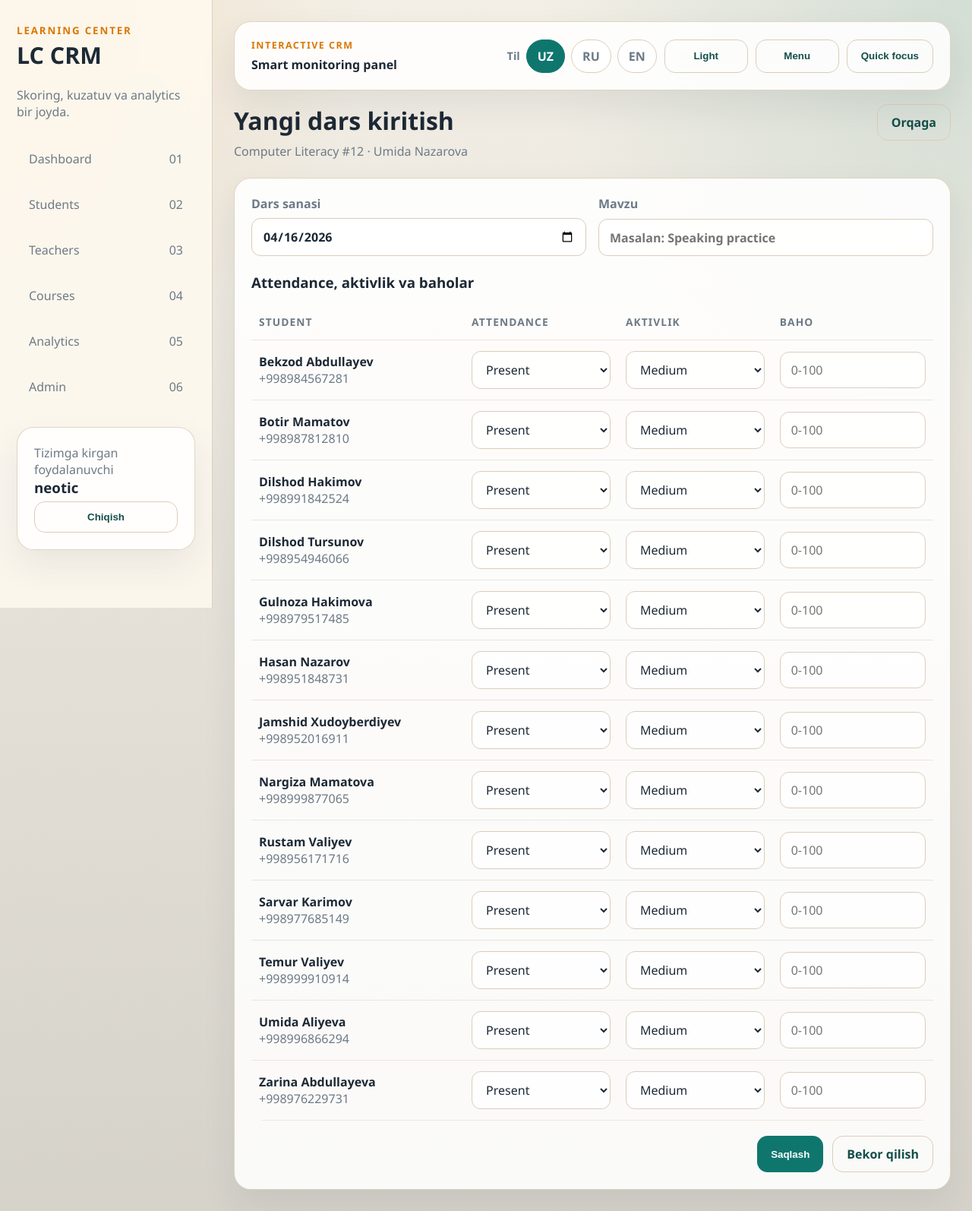
After one commit to neotics/lc_crm, a Django app: page /courses/60/lessons/new/ in a window 1280 px wide. The commit adds this page. Shown: the whole page at 76% size. Run offline with Django 5.2, Linux system fonts and the light colour scheme; a user stored in the database is signed in; data comes from the database, SQL or seed files in the repository.

Commit message:
Add teacher lesson recording workflow

```diff
--- a/crm/admin.py
+++ b/crm/admin.py
@@ -77,8 +77,8 @@ class LessonAdmin(admin.ModelAdmin):
 
 @admin.register(Attendance)
 class AttendanceAdmin(admin.ModelAdmin):
-    list_display = ("student", "lesson", "status")
-    list_filter = ("status", "lesson__course")
+    list_display = ("student", "lesson", "status", "participation")
+    list_filter = ("status", "participation", "lesson__course")
 
 
 @admin.register(Grade)
--- a/crm/views.py
+++ b/crm/views.py
@@ -1,4 +1,5 @@
 from django.conf import settings
+from django.contrib import messages
 from django.contrib.auth import authenticate, get_user_model
 from django.contrib.auth.mixins import LoginRequiredMixin
 from django.contrib.auth.views import LoginView
@@ -6,14 +7,16 @@ from django.core.exceptions import PermissionDenied
 from django.db import connection
 from django.db.models import Avg, Count, DecimalField, ExpressionWrapper, F, Q, Sum, Value
 from django.db.models.functions import Coalesce
-from django.shortcuts import get_object_or_404
+from django.shortcuts import get_object_or_404, redirect
+from django.utils import timezone
+from django.utils.dateparse import parse_date
 from django.views.generic import DetailView, ListView, TemplateView
 from rest_framework import generics
 from rest_framework.response import Response
 from rest_framework.views import APIView
 
 from .ml import load_model_artifact
-from .models import Course, Enrollment, Payment, Student, StudentScore, Teacher, TeacherScore
+from .models import Attendance, Course, Enrollment, Grade, Lesson, Payment, Student, StudentScore, Teacher, TeacherScore
 from .roles import (
     filter_courses_for_user,
     filter_students_for_user,
@@ -346,6 +349,174 @@ class CourseDetailView(CRMAccessMixin, DetailView):
         return context
 
 
+class LessonRecordView(CRMAccessMixin, TemplateView):
+    template_name = "crm/lessons/record.html"
+
+    def get_course(self):
+        queryset = filter_courses_for_user(Course.objects.select_related("teacher"), self.request.user)
+        return get_object_or_404(queryset, pk=self.kwargs["course_pk"])
+
+    def get_lesson(self, course):
+        lesson_pk = self.kwargs.get("lesson_pk")
+        if not lesson_pk:
+            return None
+        return get_object_or_404(Lesson.objects.filter(course=course), pk=lesson_pk)
+
+    def get_enrollments(self, course):
+        return course.enrollments.filter(status=Enrollment.Status.ACTIVE).select_related("student").order_by(
+            "student__full_name"
+        )
+
+    def get_context_data(self, **kwargs):
+        context = super().get_context_data(**kwargs)
+        course = kwargs.get("course") or self.get_course()
+        lesson = kwargs.get("lesson")
+        if lesson is None and "lesson" not in kwargs:
+            lesson = self.get_lesson(course)
+        rows = kwargs.get("rows") or self.build_rows(course, lesson)
+        context.update(
+            {
+                "course": course,
+                "lesson": lesson,
+                "lesson_date": self.format_lesson_date(
+                    kwargs.get("lesson_date") or (lesson.date if lesson else timezone.localdate())
+                ),
+                "topic": kwargs.get("topic") if "topic" in kwargs else (lesson.topic if lesson else ""),
+                "rows": rows,
+                "status_choices": Attendance.Status.choices,
+                "participation_choices": Attendance.Participation.choices,
+                "form_errors": kwargs.get("form_errors", []),
+            }
+        )
+        return context
+
+    @staticmethod
+    def format_lesson_date(value):
+        return value.isoformat() if hasattr(value, "isoformat") else value
+
+    def build_rows(self, course, lesson):
+        attendance_by_student = {}
+        grade_by_student = {}
+        if lesson:
+            attendance_by_student = {
+                item.student_id: item for item in lesson.attendance_records.select_related("student")
+            }
+            grade_by_student = {item.student_id: item for item in lesson.grades.select_related("student")}
+
+        rows = []
+        for enrollment in self.get_enrollments(course):
+            student = enrollment.student
+            attendance = attendance_by_student.get(student.pk)
+            grade = grade_by_student.get(student.pk)
+            rows.append(
+                {
+                    "student": student,
+                    "status": attendance.status if attendance else Attendance.Status.PRESENT,
+                    "participation": attendance.participation if attendance else Attendance.Participation.MEDIUM,
+                    "grade": grade.grade if grade else "",
+                }
+            )
+        return rows
+
+    def post(self, request, *args, **kwargs):
+        course = self.get_course()
+        lesson = self.get_lesson(course)
+        enrollments = list(self.get_enrollments(course))
+
+        lesson_date = parse_date(request.POST.get("lesson_date", ""))
+        topic = request.POST.get("topic", "").strip()
+        form_errors = []
+        rows = []
+        valid_statuses = {value for value, _label in Attendance.Status.choices}
+        valid_participation = {value for value, _label in Attendance.Participation.choices}
+
+        if lesson_date is None:
+            form_errors.append("Dars sanasini YYYY-MM-DD formatida kiriting.")
+
+        for enrollment in enrollments:
+            student = enrollment.student
+            status = request.POST.get(f"status_{student.pk}", Attendance.Status.PRESENT)
+            participation = request.POST.get(f"participation_{student.pk}", Attendance.Participation.MEDIUM)
+            grade_value = request.POST.get(f"grade_{student.pk}", "").strip()
+
+            if status not in valid_statuses:
+                form_errors.append(f"{student.full_name}: attendance status noto'g'ri.")
+                status = Attendance.Status.PRESENT
+
+            if status == Attendance.Status.ABSENT:
+                participation = Attendance.Participation.NONE
+                grade_value = ""
+            elif participation not in valid_participation:
+                form_errors.append(f"{student.full_name}: aktivlik darajasi noto'g'ri.")
+                participation = Attendance.Participation.MEDIUM
+
+            grade = None
+            if grade_value:
+                try:
+                    grade = float(grade_value)
+                except ValueError:
+                    form_errors.append(f"{student.full_name}: baho raqam bo'lishi kerak.")
+                else:
+                    if grade < 0 or grade > 100:
+                        form_errors.append(f"{student.full_name}: baho 0 dan 100 gacha bo'lishi kerak.")
+
+            rows.append(
+                {
+                    "student": student,
+                    "status": status,
+                    "participation": participation,
+                    "grade": grade_value,
+                    "parsed_grade": grade,
+                }
+            )
+
+        if form_errors:
+            context = self.get_context_data(
+                course=course,
+                lesson=lesson,
+                lesson_date=request.POST.get("lesson_date", ""),
+                topic=topic,
+                rows=rows,
+                form_errors=form_errors,
+            )
+            return self.render_to_response(context, status=400)
+
+        if lesson is None:
+            lesson = Lesson.objects.create(course=course, date=lesson_date, topic=topic)
+        else:
+            lesson.date = lesson_date
+            lesson.topic = topic
+            lesson.save(update_fields=["date", "topic", "updated_at"])
+
+        for row in rows:
+            student = row["student"]
+            Attendance.objects.update_or_create(
+                lesson=lesson,
+                student=student,
+                defaults={
+                    "status": row["status"],
+                    "participation": row["participation"],
+                },
+            )
+
+            if row["parsed_grade"] is None:
+                Grade.objects.filter(lesson=lesson, student=student).delete()
+            else:
+                grade_queryset = Grade.objects.filter(lesson=lesson, student=student).order_by("pk")
+                grade = grade_queryset.first()
+                if grade:
+                    grade.grade = row["parsed_grade"]
+                    grade.save(update_fields=["grade", "updated_at"])
+                    grade_queryset.exclude(pk=grade.pk).delete()
+                else:
+                    Grade.objects.create(lesson=lesson, student=student, grade=row["parsed_grade"])
+
+        ScoringService.recalculate_students([row["student"] for row in rows])
+        ScoringService.recalculate_teacher_score(course.teacher)
+        messages.success(request, "Dars, attendance, aktivlik va baholar saqlandi.")
+        return redirect("course-detail", pk=course.pk)
+
+
 class AnalyticsOverviewView(AdminRequiredMixin, TemplateView):
     template_name = "crm/analytics/overview.html"
 
--- a/static/css/site.css
+++ b/static/css/site.css
@@ -384,6 +384,73 @@ th {
   margin-bottom: 18px;
 }
 
+.message-list {
+  display: grid;
+  gap: 10px;
+  margin-bottom: 18px;
+}
+
+.message {
+  padding: 12px 14px;
+  border-radius: 12px;
+  border: 1px solid var(--border);
+  background: var(--surface-strong);
+  color: var(--text);
+  font-weight: 700;
+}
+
+.message.success {
+  border-color: rgba(2, 122, 72, 0.3);
+  color: var(--success);
+}
+
+.message.error {
+  border-color: rgba(180, 35, 24, 0.3);
+  color: var(--danger);
+}
+
+.form-grid {
+  display: grid;
+  grid-template-columns: repeat(2, minmax(0, 1fr));
+  gap: 16px;
+}
+
+.field {
+  display: grid;
+  gap: 8px;
+  color: var(--muted);
+  font-weight: 700;
+}
+
+.field input,
+.lesson-record-table input,
+.lesson-record-table select {
+  width: 100%;
+  padding: 12px 14px;
+  border-radius: 12px;
+  border: 1px solid var(--border);
+  background: rgba(255, 255, 255, 0.88);
+  color: var(--text);
+  font: inherit;
+}
+
+.lesson-record-table th:nth-child(2),
+.lesson-record-table th:nth-child(3),
+.lesson-record-table th:nth-child(4),
+.lesson-record-table td:nth-child(2),
+.lesson-record-table td:nth-child(3),
+.lesson-record-table td:nth-child(4) {
+  min-width: 150px;
+}
+
+.form-actions {
+  display: flex;
+  gap: 12px;
+  flex-wrap: wrap;
+  justify-content: flex-end;
+  margin-top: 20px;
+}
+
 .search-input {
   flex: 1 1 320px;
   min-width: 240px;
@@ -521,6 +588,9 @@ html[data-theme="dark"] .table-wrap table tbody tr:hover {
 html[data-theme="dark"] .search-input,
 html[data-theme="dark"] .chip,
 html[data-theme="dark"] .tab-button,
+html[data-theme="dark"] .field input,
+html[data-theme="dark"] .lesson-record-table input,
+html[data-theme="dark"] .lesson-record-table select,
 html[data-theme="dark"] .login-card input[type="text"],
 html[data-theme="dark"] .login-card input[type="password"],
 html[data-theme="dark"] .login-card input[type="email"] {
@@ -605,6 +675,7 @@ html[data-theme="dark"] .hero .muted {
 
   .page-header,
   .topbar,
+  .form-actions,
   .list-item {
     flex-direction: column;
     align-items: stretch;
@@ -617,6 +688,10 @@ html[data-theme="dark"] .hero .muted {
 
   .grid.stats {
     grid-template-columns: repeat(2, minmax(0, 1fr));
+  }
+
+  .form-grid {
+    grid-template-columns: 1fr;
   }
 
   .card,
--- a/templates/base.html
+++ b/templates/base.html
@@ -81,6 +81,13 @@
           <button type="button" class="button secondary icon-button" data-command="spotlight">{% tr "quick_focus" %}</button>
         </div>
       </div>
+      {% if messages %}
+      <section class="message-list">
+        {% for message in messages %}
+        <div class="message {{ message.tags }}">{{ message }}</div>
+        {% endfor %}
+      </section>
+      {% endif %}
       {% block content %}{% endblock %}
     </main>
   </div>
--- a/templates/crm/courses/detail.html
+++ b/templates/crm/courses/detail.html
@@ -8,7 +8,10 @@
     <h2>{{ course.name }}</h2>
     <p>{{ course.teacher.full_name }} · {{ course.start_date }} dan boshlangan</p>
   </div>
-  <a class="button secondary" href="{% url 'course-list' %}">Orqaga</a>
+  <div class="topbar-actions">
+    <a class="button" href="{% url 'lesson-record-create' course.id %}">Yangi dars kiritish</a>
+    <a class="button secondary" href="{% url 'course-list' %}">Orqaga</a>
+  </div>
 </section>
 
 <section class="grid two">
@@ -37,6 +40,7 @@
           <strong>{{ lesson.date }}</strong>
           <div class="muted">{{ lesson.topic|default:"Topic kiritilmagan" }}</div>
         </div>
+        <a class="button secondary" href="{% url 'lesson-record-edit' course.id lesson.id %}">Davomat</a>
       </li>
       {% empty %}
       <li class="empty-state">Lesson yo'q.</li>
--- /dev/null
+++ b/templates/crm/lessons/record.html
@@ -0,0 +1,83 @@
+{% extends "base.html" %}
+
+{% block title %}{% if lesson %}Darsni tahrirlash{% else %}Yangi dars{% endif %} | {{ course.name }}{% endblock %}
+
+{% block content %}
+<section class="page-header">
+  <div>
+    <h2>{% if lesson %}Darsni tahrirlash{% else %}Yangi dars kiritish{% endif %}</h2>
+    <p>{{ course.name }} · {{ course.teacher.full_name }}</p>
+  </div>
+  <a class="button secondary" href="{% url 'course-detail' course.id %}">Orqaga</a>
+</section>
+
+{% if form_errors %}
+<section class="message-list">
+  {% for error in form_errors %}
+  <div class="message error">{{ error }}</div>
+  {% endfor %}
+</section>
+{% endif %}
+
+<form method="post" class="card lesson-form">
+  {% csrf_token %}
+  <div class="form-grid">
+    <label class="field">
+      <span>Dars sanasi</span>
+      <input type="date" name="lesson_date" value="{{ lesson_date }}" required>
+    </label>
+    <label class="field">
+      <span>Mavzu</span>
+      <input type="text" name="topic" value="{{ topic }}" placeholder="Masalan: Speaking practice">
+    </label>
+  </div>
+
+  <h3 class="section-title" style="margin-top: 22px;">Attendance, aktivlik va baholar</h3>
+  <div class="table-wrap">
+    <table class="lesson-record-table">
+      <thead>
+        <tr>
+          <th>Student</th>
+          <th>Attendance</th>
+          <th>Aktivlik</th>
+          <th>Baho</th>
+        </tr>
+      </thead>
+      <tbody>
+        {% for row in rows %}
+        <tr>
+          <td>
+            <strong>{{ row.student.full_name }}</strong>
+            <div class="muted">{{ row.student.phone|default:"Telefon yo'q" }}</div>
+          </td>
+          <td>
+            <select name="status_{{ row.student.id }}">
+              {% for value, label in status_choices %}
+              <option value="{{ value }}" {% if row.status == value %}selected{% endif %}>{{ label }}</option>
+              {% endfor %}
+            </select>
+          </td>
+          <td>
+            <select name="participation_{{ row.student.id }}">
+              {% for value, label in participation_choices %}
+              <option value="{{ value }}" {% if row.participation == value %}selected{% endif %}>{{ label }}</option>
+              {% endfor %}
+            </select>
+          </td>
+          <td>
+            <input type="number" name="grade_{{ row.student.id }}" min="0" max="100" step="0.1" value="{{ row.grade }}" placeholder="0-100">
+          </td>
+        </tr>
+        {% empty %}
+        <tr><td colspan="4">Bu course uchun active student yo'q.</td></tr>
+        {% endfor %}
+      </tbody>
+    </table>
+  </div>
+
+  <div class="form-actions">
+    <button type="submit">Saqlash</button>
+    <a class="button secondary" href="{% url 'course-detail' course.id %}">Bekor qilish</a>
+  </div>
+</form>
+{% endblock %}
--- a/templates/crm/students/detail.html
+++ b/templates/crm/students/detail.html
@@ -70,6 +70,7 @@
             <th>Date</th>
             <th>Course</th>
             <th>Status</th>
+            <th>Aktivlik</th>
           </tr>
         </thead>
         <tbody>
@@ -78,9 +79,10 @@
             <td>{{ item.lesson.date }}</td>
             <td>{{ item.lesson.course.name }}</td>
             <td>{{ item.status }}</td>
+            <td>{{ item.participation }}</td>
           </tr>
           {% empty %}
-          <tr><td colspan="3">Attendance yo'q.</td></tr>
+          <tr><td colspan="4">Attendance yo'q.</td></tr>
           {% endfor %}
         </tbody>
       </table>
```
Also changed, not shown: crm/models.py (+12 -1 lines), crm/services.py (+14 -3 lines), crm/tests.py (+30 -0 lines), crm/website_urls.py (+7 -0 lines), templates/crm/teachers/detail.html (+6 -3 lines), crm/migrations/0007_attendance_participation.py (added).
